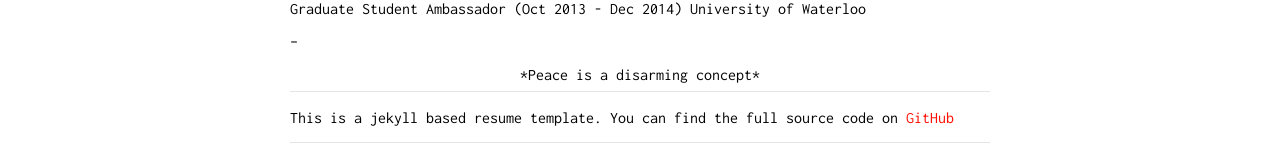
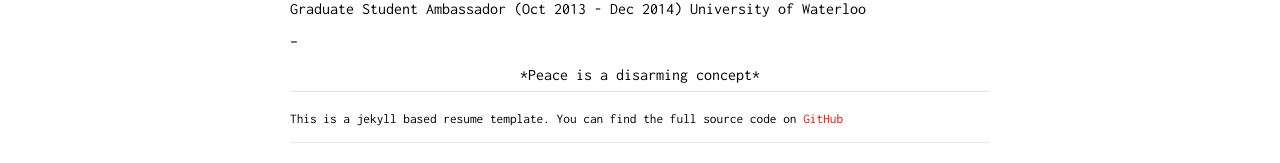
Before and after one commit to priyaasrini/priyaasrini.github.io, a Jekyll site: the page built from index.md, in a window 1280 px wide. Shown: the part 1744-1907 px from the top of the page. Built offline with Jekyll 4.4.1, drawn with Linux system fonts in a browser that asks for light colours; our own code applies the rules of GitHub Pages for plain Markdown files.

```diff
--- a/index.md
+++ b/index.md
@@ -93,4 +93,4 @@ Here is a horizontal rule -->
 
 ---
 
-This is a jekyll based resume template. You can find the full source code on [GitHub](https://github.com/bk2dcradle/researcher)
+<small> This is a jekyll based resume template. You can find the full source code on [GitHub](https://github.com/bk2dcradle/researcher) </small>
```
